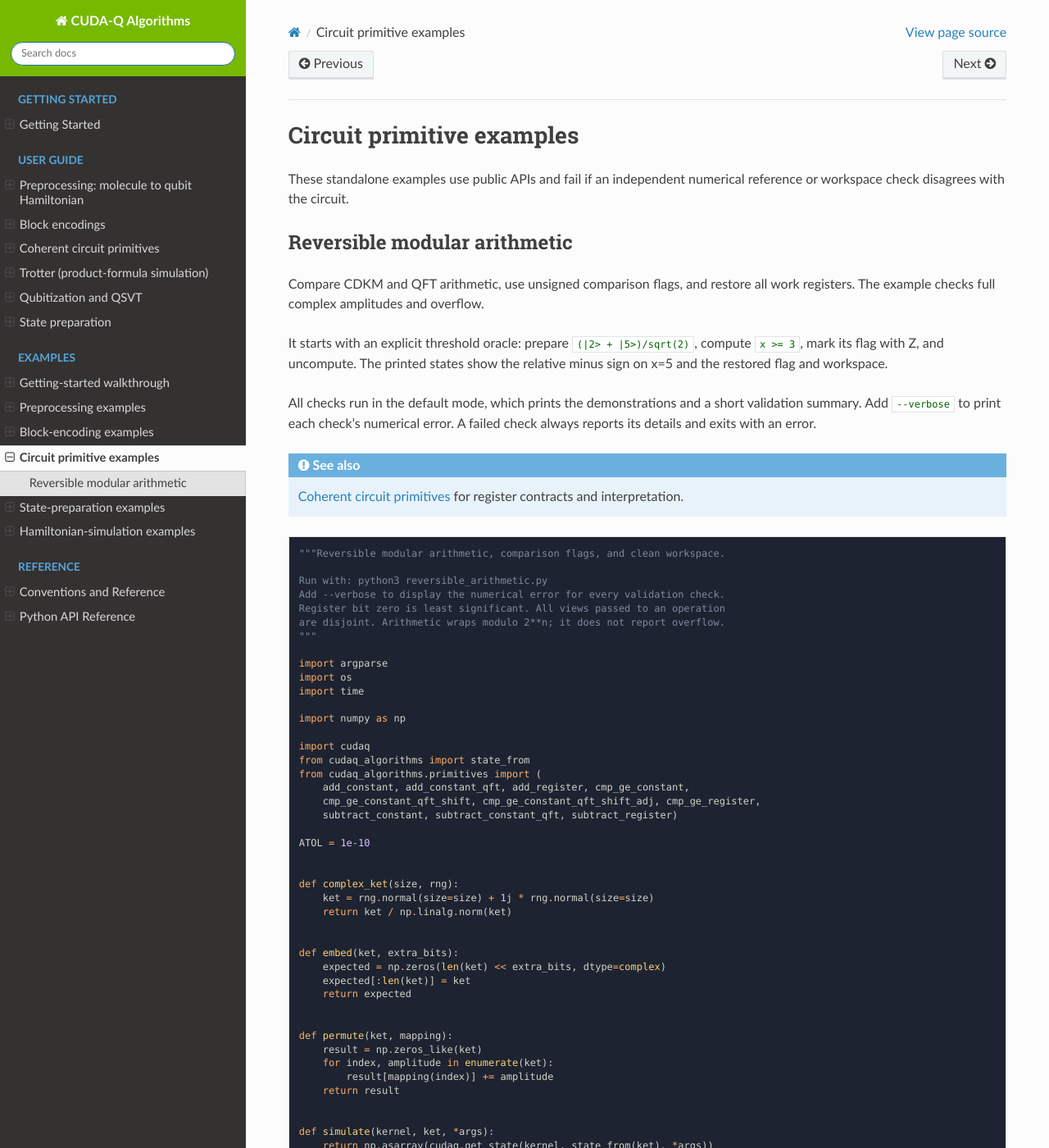
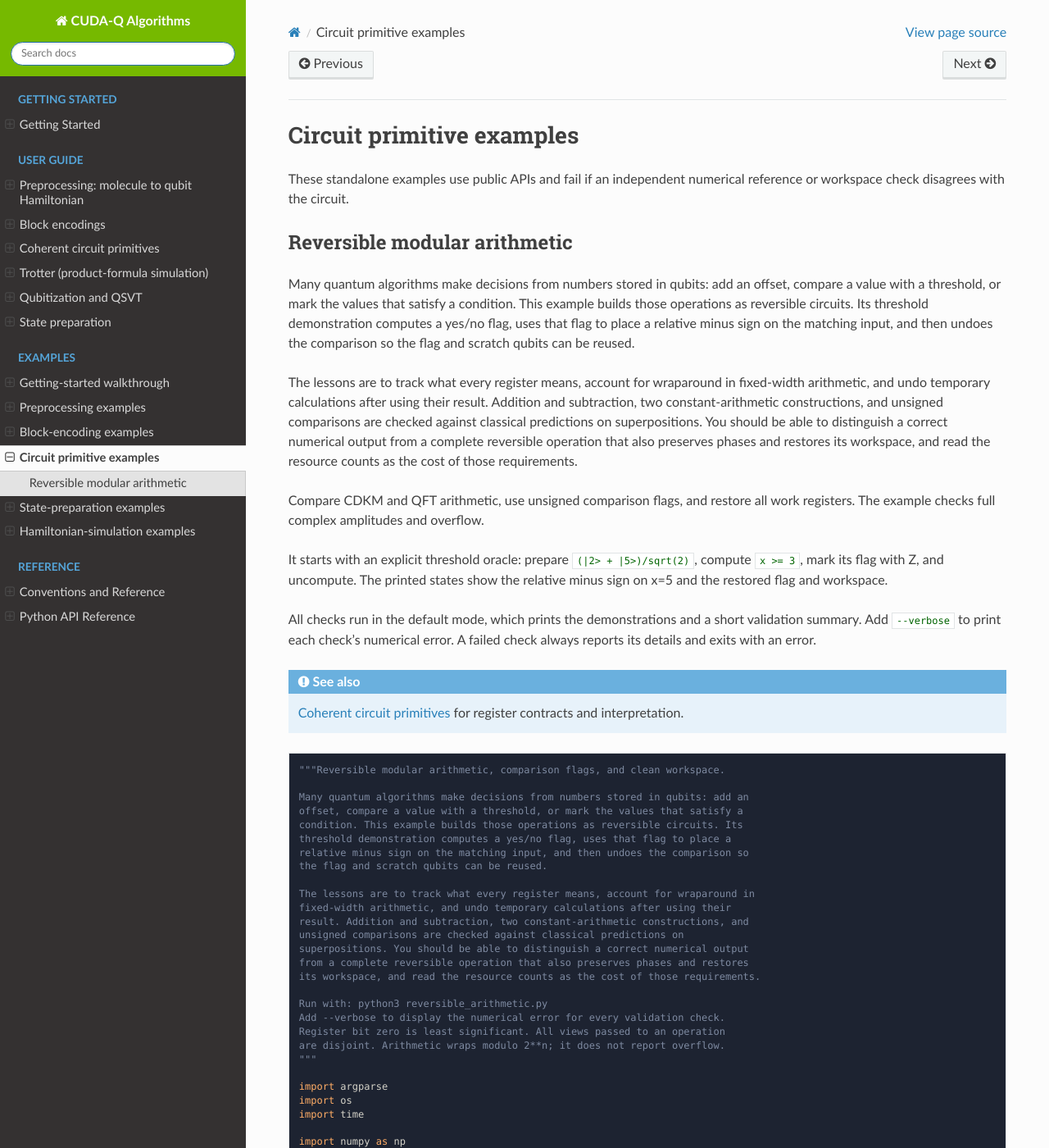
Before and after one commit to NVIDIA/cudaq-algorithms, a Sphinx documentation site: the page built from docs/sphinx/examples_rst/primitives.rst, in a window 1280 px wide and 1400 px high. Shown: the whole window at 82% size. Built offline with Sphinx 7.4.7 and the Read the Docs theme 3.1.0, drawn with Linux system fonts in a browser that asks for light colours.

Commit message:
docs: explain reversible arithmetic tutorial goals and lessons
Signed-off-by: Scott Thornton <wsttiger@gmail.com>

```diff
--- a/docs/sphinx/examples/python/reversible_arithmetic.py
+++ b/docs/sphinx/examples/python/reversible_arithmetic.py
@@ -3,6 +3,21 @@
 # SPDX-License-Identifier: Apache-2.0
 # [Begin Documentation]
 """Reversible modular arithmetic, comparison flags, and clean workspace.
+
+Many quantum algorithms make decisions from numbers stored in qubits: add an
+offset, compare a value with a threshold, or mark the values that satisfy a
+condition. This example builds those operations as reversible circuits. Its
+threshold demonstration computes a yes/no flag, uses that flag to place a
+relative minus sign on the matching input, and then undoes the comparison so
+the flag and scratch qubits can be reused.
+
+The lessons are to track what every register means, account for wraparound in
+fixed-width arithmetic, and undo temporary calculations after using their
+result. Addition and subtraction, two constant-arithmetic constructions, and
+unsigned comparisons are checked against classical predictions on
+superpositions. You should be able to distinguish a correct numerical output
+from a complete reversible operation that also preserves phases and restores
+its workspace, and read the resource counts as the cost of those requirements.
 
 Run with: python3 reversible_arithmetic.py
 Add --verbose to display the numerical error for every validation check.
--- a/docs/sphinx/examples_rst/primitives.rst
+++ b/docs/sphinx/examples_rst/primitives.rst
@@ -6,6 +6,21 @@ numerical reference or workspace check disagrees with the circuit.
 
 Reversible modular arithmetic
 -----------------------------
+
+Many quantum algorithms make decisions from numbers stored in qubits: add an
+offset, compare a value with a threshold, or mark the values that satisfy a
+condition. This example builds those operations as reversible circuits. Its
+threshold demonstration computes a yes/no flag, uses that flag to place a
+relative minus sign on the matching input, and then undoes the comparison so
+the flag and scratch qubits can be reused.
+
+The lessons are to track what every register means, account for wraparound in
+fixed-width arithmetic, and undo temporary calculations after using their
+result. Addition and subtraction, two constant-arithmetic constructions, and
+unsigned comparisons are checked against classical predictions on
+superpositions. You should be able to distinguish a correct numerical output
+from a complete reversible operation that also preserves phases and restores
+its workspace, and read the resource counts as the cost of those requirements.
 
 Compare CDKM and QFT arithmetic, use unsigned comparison flags, and restore
 all work registers. The example checks full complex amplitudes and overflow.
```
